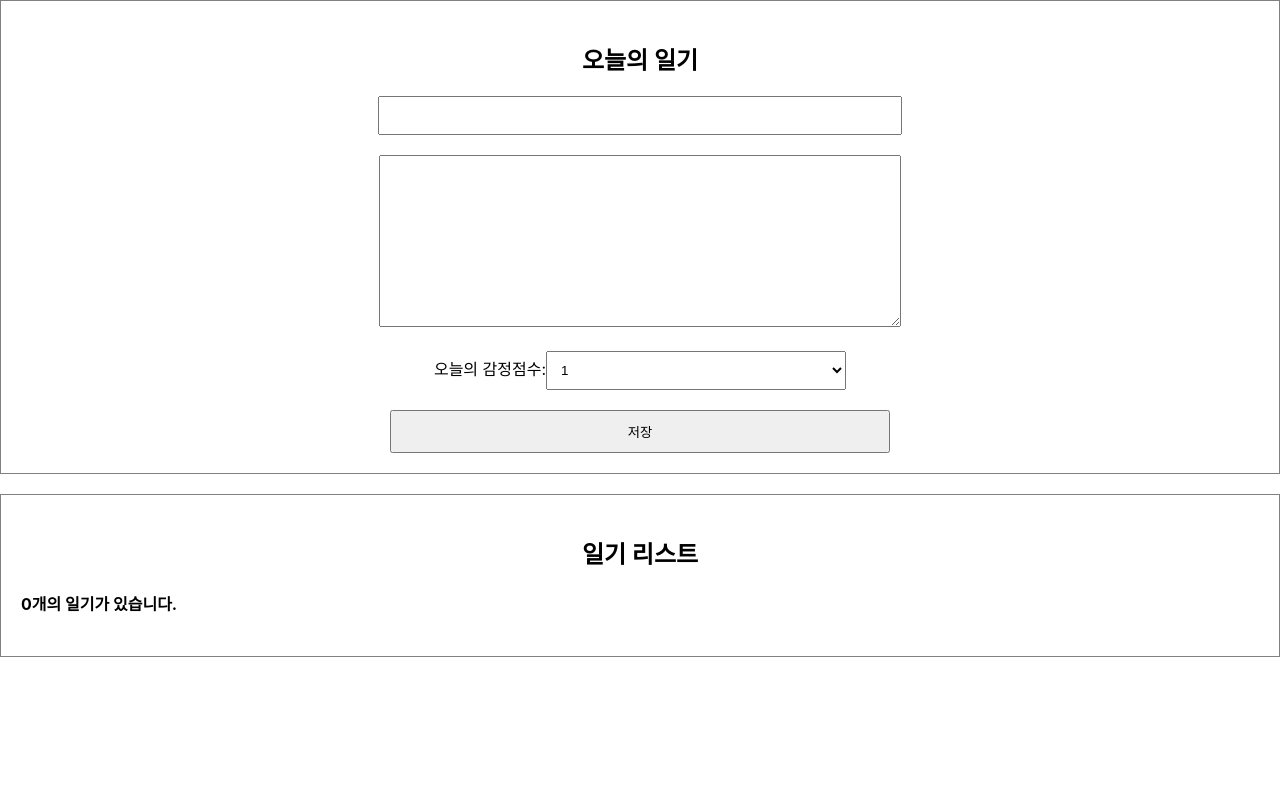
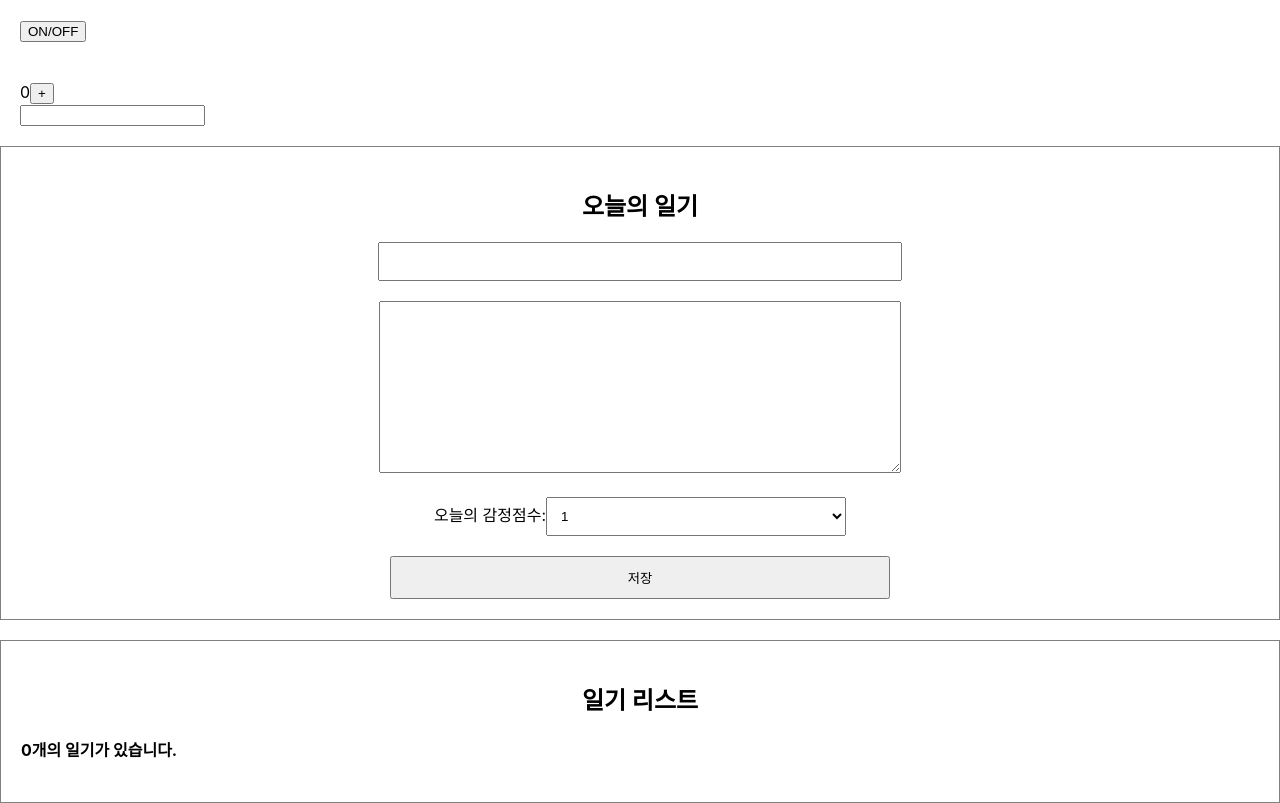
Before and after one commit to saa00123/SimpleDiary, a React (Create React App) app: page / in a window 1280 px wide. Built offline with nearby package versions, Linux system fonts and the light colour scheme.

Commit message:
feat: useEffect를 활용하여 Lifecycle 제어

```diff
--- a/src/App.js
+++ b/src/App.js
@@ -2,6 +2,8 @@ import React, { useState, useRef } from "react";
 import "./App.css";
 import DiaryEditor from "./components/DiaryEditor";
 import DiaryList from "./components/DiaryList";
+import Lifecycle from "./components/Lifecycle";
+import LifecylceUnmount from "./components/LifecycleUnmount";
 
 function App() {
   const [data, setData] = useState([]);
@@ -37,6 +39,8 @@ function App() {
 
   return (
     <div>
+      <LifecylceUnmount />
+      <Lifecycle />
       <DiaryEditor onCreate={onCreate} />
       <DiaryList diaryList={data} onRemove={onRemove} onEdit={onEdit} />
     </div>
--- /dev/null
+++ b/src/components/Lifecycle.js
@@ -0,0 +1,40 @@
+import React, { useState, useEffect } from "react";
+
+const Lifecycle = () => {
+  const [count, setCount] = useState(0);
+  const [text, setText] = useState("");
+
+  useEffect(() => {
+    console.log("Mount!");
+  }, []);
+
+  useEffect(() => {
+    console.log("Update!");
+  });
+
+  useEffect(() => {
+    console.log(`count is update : ${count}`);
+    if (count > 5) {
+      alert("count가 5를 넘었습니다. 따라서 1로 초기화합니다.");
+      setCount(1);
+    }
+  }, [count]);
+
+  useEffect(() => {
+    console.log(`text is update : ${text}`);
+  }, [text]);
+
+  return (
+    <div style={{ padding: 20 }}>
+      <div>
+        {count}
+        <button onClick={() => setCount(count + 1)}>+</button>
+      </div>
+      <div>
+        <input value={text} onChange={(e) => setText(e.target.value)} />
+      </div>
+    </div>
+  );
+};
+
+export default Lifecycle;
--- /dev/null
+++ b/src/components/LifecycleUnmount.js
@@ -0,0 +1,27 @@
+import React, { useState, useEffect } from "react";
+
+const UnmountTest = () => {
+  useEffect(() => {
+    console.log("Mount!");
+
+    return () => {
+      console.log("Unmount!");
+    };
+  }, []);
+
+  return <div>Unmount Testing Component</div>;
+};
+
+const LifecycleUnmount = () => {
+  const [isVisible, setIsVisible] = useState(false);
+  const toggle = () => setIsVisible(!isVisible);
+
+  return (
+    <div style={{ padding: 20 }}>
+      <button onClick={toggle}>ON/OFF</button>
+      {isVisible && <UnmountTest />}
+    </div>
+  );
+};
+
+export default LifecycleUnmount;
```
